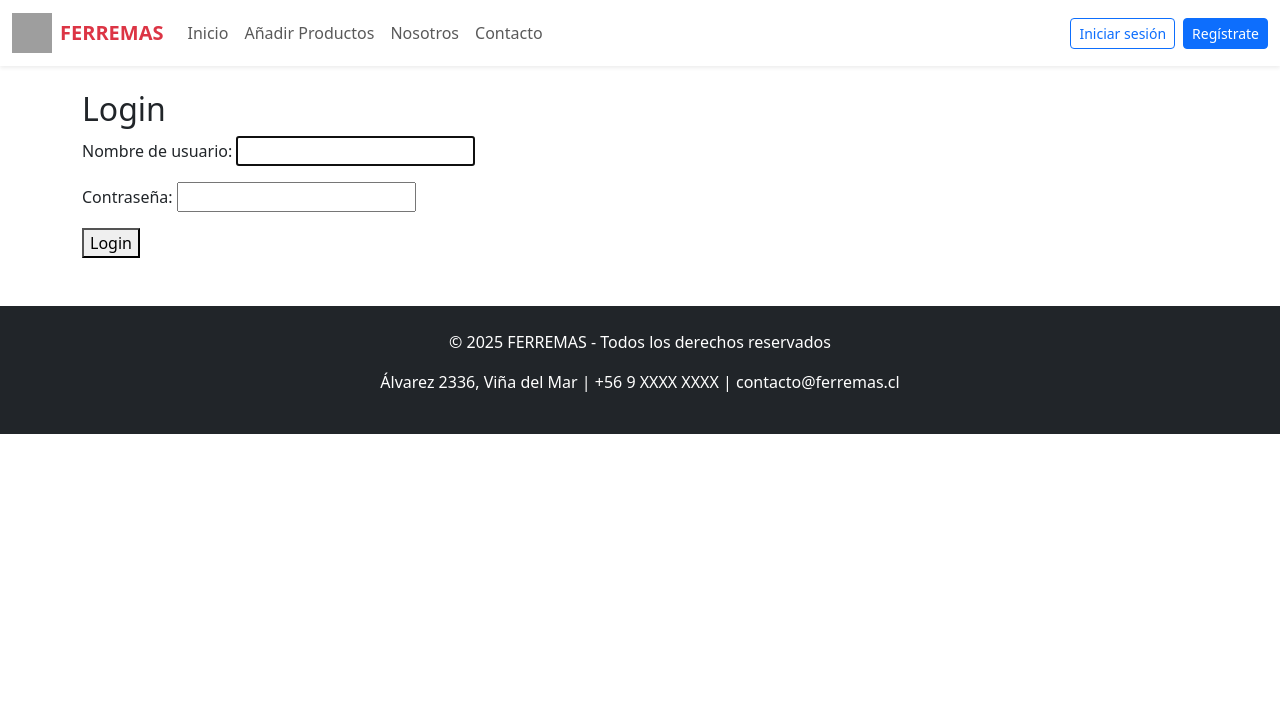
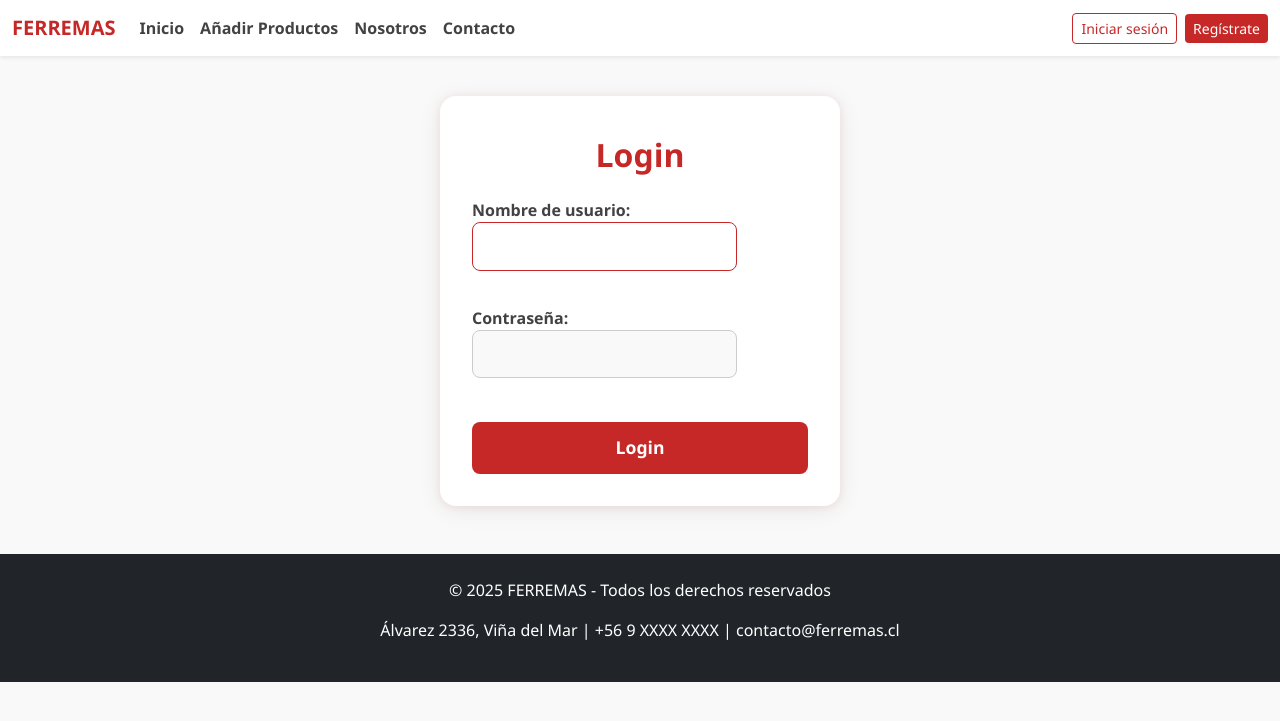
Before and after one commit to Mahernds/integracion, a Django app: page /login/ in a window 1280 px wide. Shown: the top 721 px of the page. Run offline with Django 5.2, Linux system fonts and the light colour scheme; grey boxes are pictures that could not be loaded.

Commit message:
css de login y signup

```diff
--- a/simple_shop/simple_shop/settings.py
+++ b/simple_shop/simple_shop/settings.py
@@ -123,3 +123,5 @@ STATIC_URL = "static/"
 DEFAULT_AUTO_FIELD = "django.db.models.BigAutoField"
 
 LOGIN_REDIRECT_URL = 'product_list'
+
+LOGIN_URL = '/login/'
--- /dev/null
+++ b/simple_shop/store/static/store/user.css
@@ -0,0 +1,74 @@
+/* Estilos para login y registro */
+.auth-form-container {
+  max-width: 400px;
+  margin: 40px auto 0 auto;
+  padding: 2.5rem 2rem 2rem 2rem;
+  background: #fff;
+  border-radius: 16px;
+  box-shadow: 0 4px 24px rgba(66, 42, 42, 0.08), 0 1.5px 8px rgba(198,40,40,0.10);
+}
+
+.auth-form-container h2 {
+  text-align: center;
+  color: var(--ferremas-rojo, #c62828);
+  font-weight: 900;
+  margin-bottom: 1.5rem;
+}
+
+.auth-form-container form {
+  display: flex;
+  flex-direction: column;
+  gap: 1.2rem;
+}
+
+.auth-form-container label {
+  font-weight: bold;
+  color: var(--ferremas-gris, #424242);
+}
+
+.auth-form-container input[type="text"],
+.auth-form-container input[type="password"],
+.auth-form-container input[type="email"] {
+  border: 1px solid #ccc;
+  border-radius: 8px;
+  padding: 0.7rem 1rem;
+  font-size: 1rem;
+  background: #f9f9f9;
+  transition: border 0.2s;
+}
+
+.auth-form-container input:focus {
+  border: 1.5px solid var(--ferremas-rojo, #c62828);
+  outline: none;
+  background: #fff;
+}
+
+.auth-form-container button[type="submit"] {
+  background: var(--ferremas-rojo, #c62828);
+  color: #fff;
+  border: none;
+  border-radius: 8px;
+  padding: 0.8rem;
+  font-size: 1.1rem;
+  font-weight: bold;
+  cursor: pointer;
+  transition: background 0.2s;
+  margin-top: 0.5rem;
+}
+
+.auth-form-container button[type="submit"]:hover {
+  background: #b71c1c;
+}
+
+.auth-form-container .errorlist,
+.auth-form-container .errorlist li,
+.auth-form-container .errorlist p {
+  color: #b71c1c;
+  background: #ffeaea;
+  border-radius: 6px;
+  padding: 0.5rem 1rem;
+  margin-bottom: 1rem;
+  text-align: center;
+  font-weight: bold;
+  list-style: none;
+}
--- a/simple_shop/store/templates/store/base.css
+++ b/simple_shop/store/templates/store/base.css
@@ -69,3 +69,21 @@ footer {
   color: #fff;
   border-color: var(--ferremas-rojo);
 }
+
+.product-img {
+  width: 100%;
+  height: 200px;
+  object-fit: cover;
+  object-position: center;
+  border-radius: 8px;
+  background: #eee;
+}
+
+.custom-login-alert {
+  font-size: 1.2rem;
+  background: linear-gradient(90deg, #fff3cd 0%, #ffeeba 100%);
+  border: 2px solid #ffe082;
+  border-radius: 10px;
+  box-shadow: 0 2px 8px rgba(198,40,40,0.08);
+  color: #856404;
+}
--- a/simple_shop/store/templates/store/base.html
+++ b/simple_shop/store/templates/store/base.html
@@ -8,13 +8,13 @@
     <!-- Bootstrap CDN -->
     <link href="https://cdn.jsdelivr.net/npm/bootstrap@5.3.3/dist/css/bootstrap.min.css" rel="stylesheet">
     <!-- Tu CSS personalizado -->
-    <link rel="stylesheet" href="base.css">
+<link rel="stylesheet" href="{% static 'store/base.css' %}">
+    {% block extra_head %}{% endblock %}
 </head>
 <body>
     <nav class="navbar navbar-expand-md sticky-top shadow-sm bg-white">
         <div class="container-fluid">
             <a class="navbar-brand d-flex align-items-center" href="{% url 'product_list' %}">
-                <img src="{% static 'imagenes/logo.png' %}" alt="FERREMAS logo" width="40" height="40" class="me-2">
                 <span class="fw-bold text-danger">FERREMAS</span>
             </a>
             <button class="navbar-toggler" type="button" data-bs-toggle="collapse" data-bs-target="#navbarCollapse">
--- a/simple_shop/store/templates/store/login.html
+++ b/simple_shop/store/templates/store/login.html
@@ -1,8 +1,13 @@
 {% extends 'store/base.html' %}
+{% load static %}
 
 {% block title %}Login - {{ block.super }}{% endblock %}
 
+{% block extra_head %}
+<link rel="stylesheet" href="{% static 'store/user.css' %}">{% endblock %}
+
 {% block content %}
+<div class="auth-form-container">
   <h2>Login</h2>
   {% if form.errors %}
       <p class="errorlist">Tu nombre de usuario y contraseña no coinciden. Inténtalo de nuevo.</p>
@@ -12,4 +17,5 @@
       {{ form.as_p }}
       <button type="submit">Login</button>
   </form>
+</div>
 {% endblock %}
--- a/simple_shop/store/views.py
+++ b/simple_shop/store/views.py
@@ -23,6 +23,8 @@ def signup(request):
 
 @login_required
 def add_product(request):
+    if not request.user.is_authenticated:
+        return render(request, 'store/add_product.html', {'must_login': True})
     if request.method == 'POST':
         form = ProductForm(request.POST)
         if form.is_valid():
```
Also changed, not shown: simple_shop/store/templates/store/add_product.html (+12 -5 lines), simple_shop/store/templates/store/product_list.html (+19 -16 lines), simple_shop/store/templates/store/signup.html (+24 -6 lines), simple_shop/db.sqlite3. Lines whose indentation alone changed are shown as unchanged.
